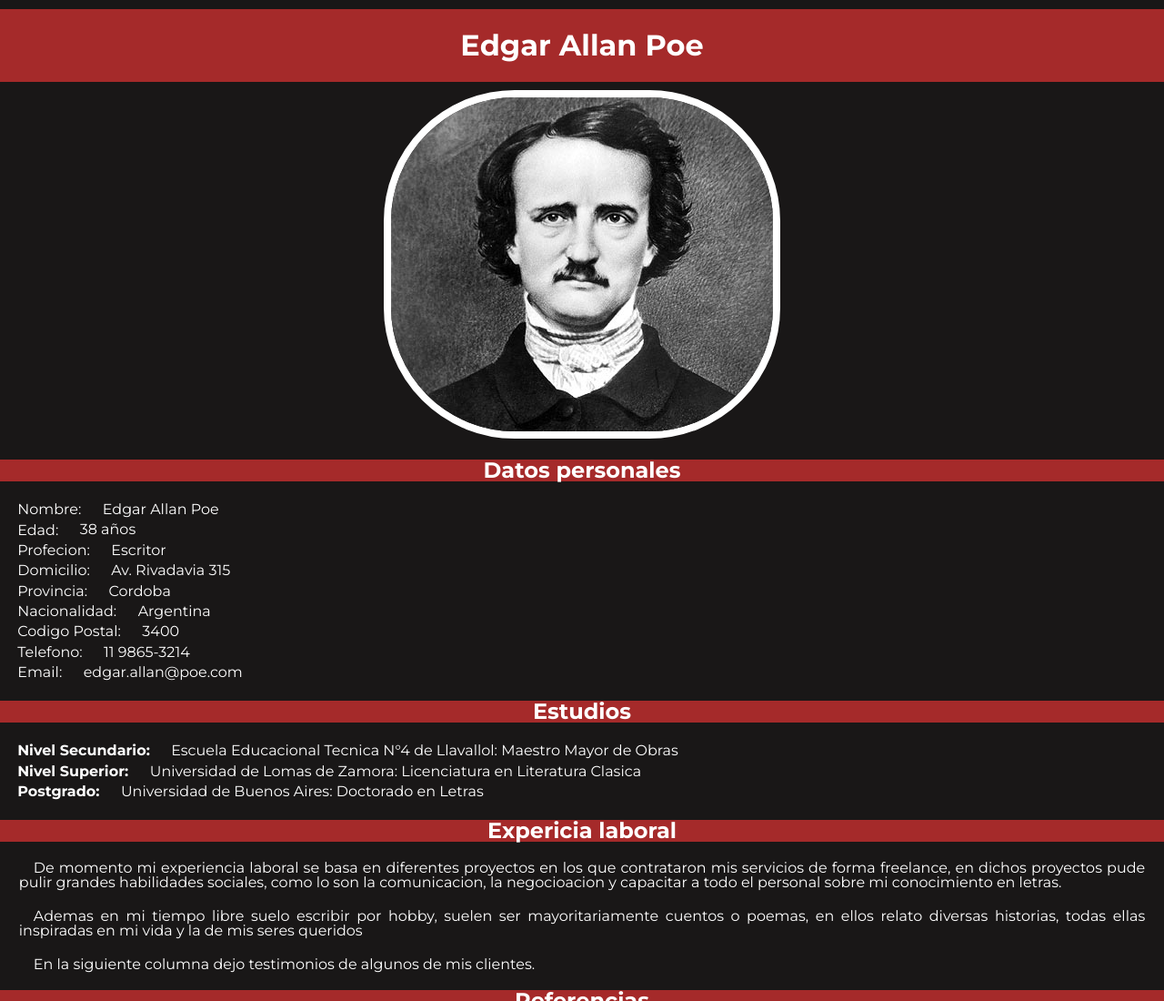
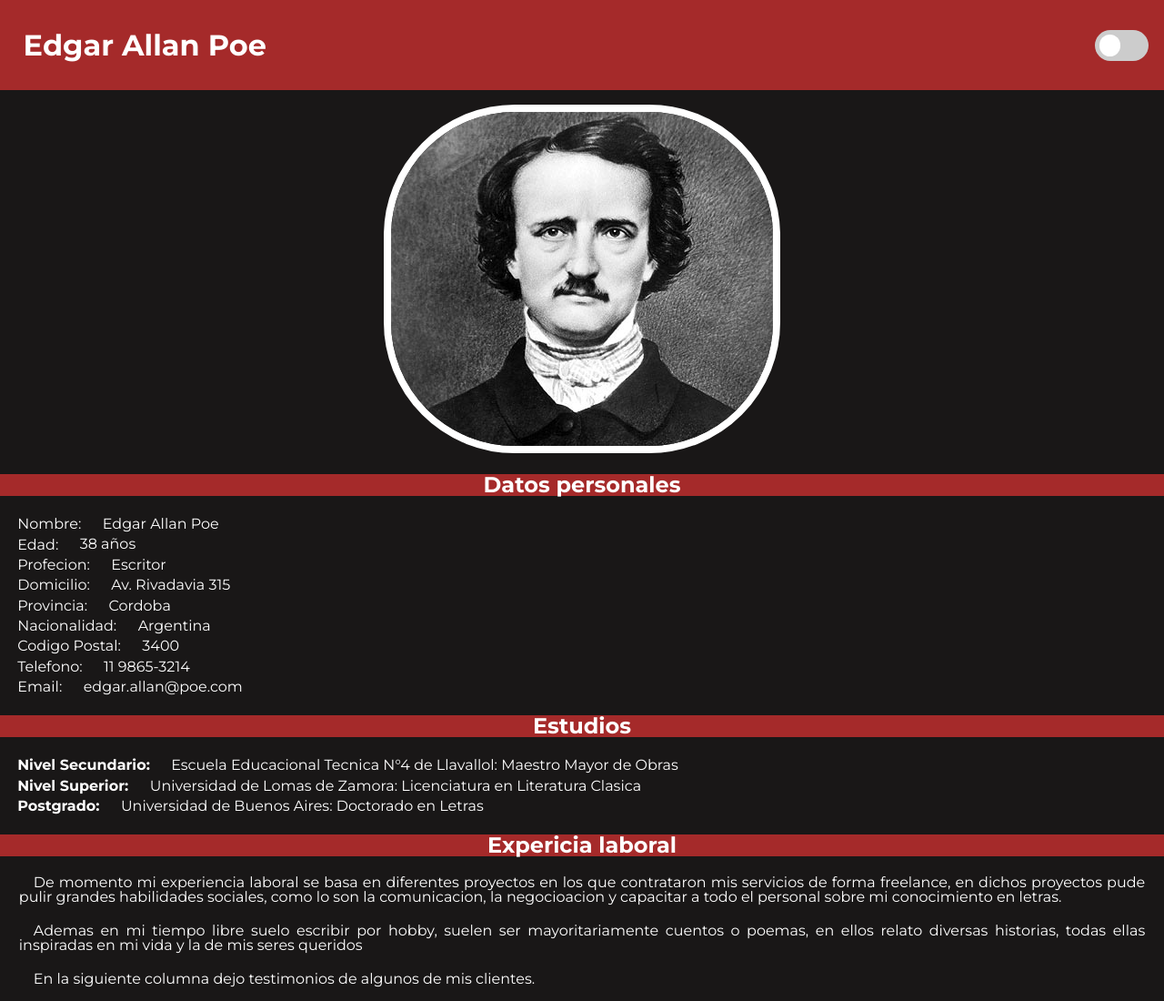
Before and after one commit to MatiasRuizSilva/CV_Ticmas, a plain HTML site: page index.html in a window 1280 px wide. Shown: the top 1100 px of the page at 91% size. Drawn offline with Linux system fonts and the light colour scheme.

Commit message:
se agrega boton switch en html y css para dark mode

```diff
--- /dev/null
+++ b/boton.css
@@ -0,0 +1,51 @@
+/* The switch - the box around the slider */
+.switch {
+    margin-right: 1em;
+    font-size: 17px;
+    position: relative;
+    display: inline-block;
+    width: 3.5em;
+    height: 2em;
+}
+
+.switch input {
+    opacity: 0;
+    width: 0;
+    height: 0;
+}
+
+.slider {
+    position: absolute;
+    cursor: pointer;
+    top: 0;
+    left: 0;
+    right: 0;
+    bottom: 0;
+    background-color: #ccc;
+    transition: 0.4s;
+    border-radius: 30px;
+}
+
+.slider:before {
+    position: absolute;
+    content: "";
+    height: 1.4em;
+    width: 1.4em;
+    border-radius: 20px;
+    left: 0.3em;
+    bottom: 0.3em;
+    background-color: white;
+    transition: 0.4s;
+}
+
+input:checked + .slider {
+    background-color: brown;
+}
+
+input:focus + .slider {
+    box-shadow: 0 0 1px brown;
+}
+
+input:checked + .slider:before {
+    transform: translateX(1.5em);
+}
--- a/index.html
+++ b/index.html
@@ -5,6 +5,7 @@
         <meta http-equiv="X-UA-Compatible" content="IE=edge" />
         <meta name="cv" content="width=device-width, initial-scale=1.0" />
         <link rel="stylesheet" href="reset.css" />
+        <link rel="stylesheet" href="boton.css" />
         <link rel="stylesheet" href="style.css" />
         <link rel="stylesheet" href="js.js" />
         <link rel="preconnect" href="https://fonts.googleapis.com" />
@@ -17,7 +18,13 @@
         <title>CV Ticmas</title>
     </head>
     <body>
-        <h1 class="titulo titulo-columna" ><b>Edgar Allan Poe</b></h1>
+        <div class="cabecera">
+            <h1 class="titulo titulo-columna" ><b class="titulo">Edgar Allan Poe</b></h1>
+            <label class="switch">
+               <input type="checkbox">
+               <span class="slider"></span>
+            </label>
+        </div>
         <div class="imagen">
             <img class="foto-perfil" src="img/foto-perfil.jpg" alt="Edgar Alan Poe" />
         </div>
--- a/style.css
+++ b/style.css
@@ -5,6 +5,21 @@ body {
     color: white;
 }
 
+.cabecera {
+    display: flex;
+    align-items: center;
+    justify-content: space-between;
+    background-color: brown;
+    margin-bottom: 1em;
+}
+
+.titulo {
+    height: 2.5em;
+    margin: 0.3em 0.4em;
+    display: flex;
+    justify-content: center;
+    align-items: center;
+}
 .imagen {
     text-align: center;
 }
@@ -12,14 +27,6 @@ body {
 .titulo-columna {
     background-color: brown;
     text-align: center;
-}
-
-.titulo {
-    height: 2.5em;
-    margin: 0.3em 0em;
-    display: flex;
-    justify-content: center;
-    align-items: center;
 }
 
 .foto-perfil {
```
